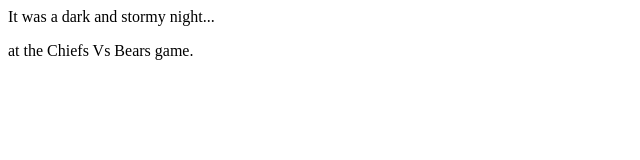
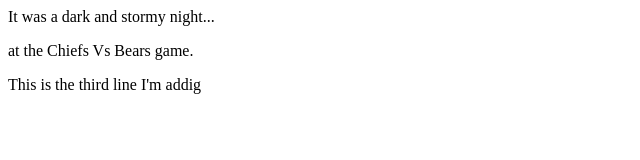
Before and after one commit to chandawade/lc101-firesidestory, a plain HTML site: page index.html in a window 1280 px wide. Shown: the whole page, without its empty margins (0-640 px from the left). Drawn offline with Linux system fonts and the light colour scheme.

Commit message:
I made a change

```diff
--- a/index.html
+++ b/index.html
@@ -3,6 +3,7 @@
 <body>
     <p>It was a dark and stormy night...</p>
     <p>at the Chiefs Vs Bears game.</p>
+    <p>This is the third line I'm addig</p>
 </body>
 
 </html>
```
